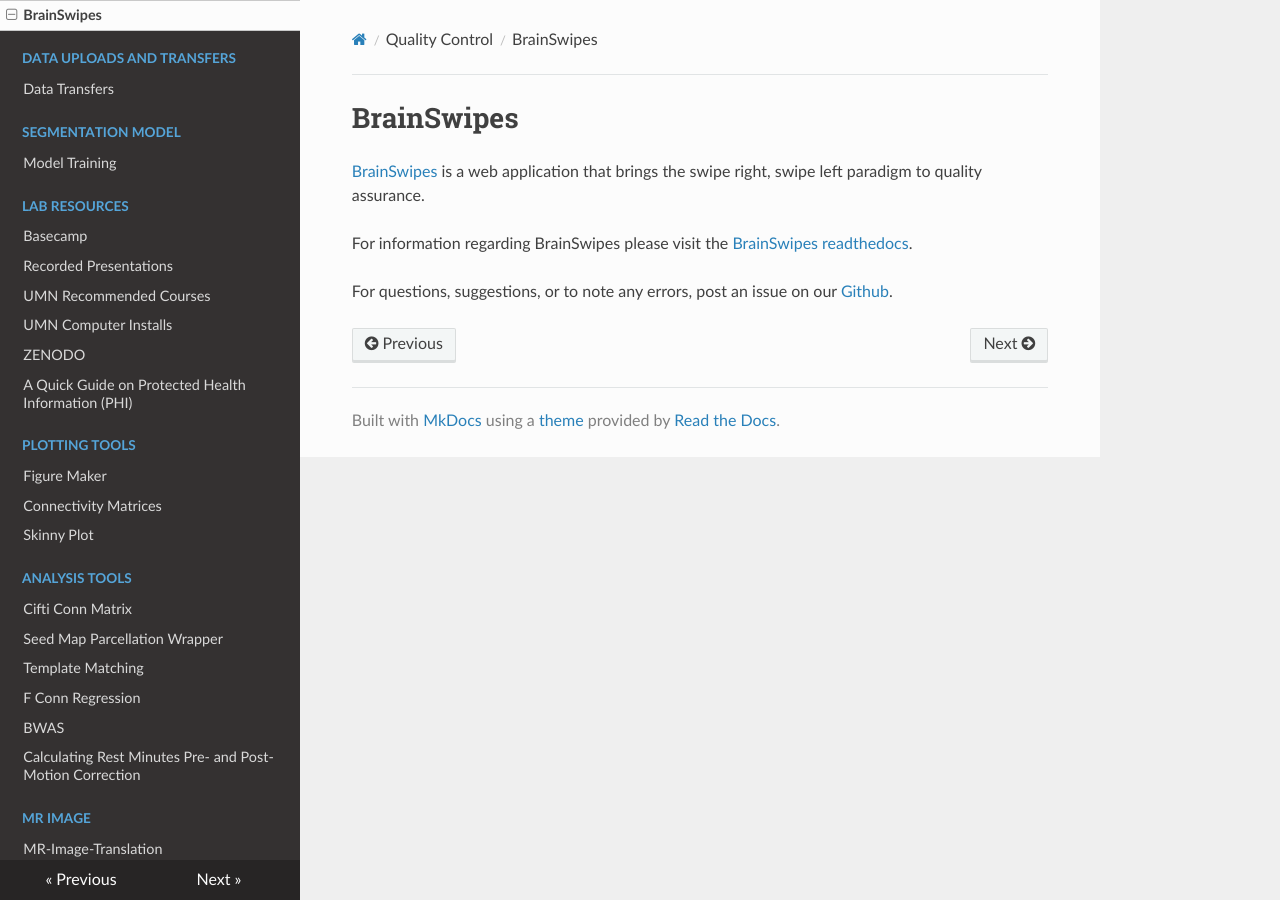
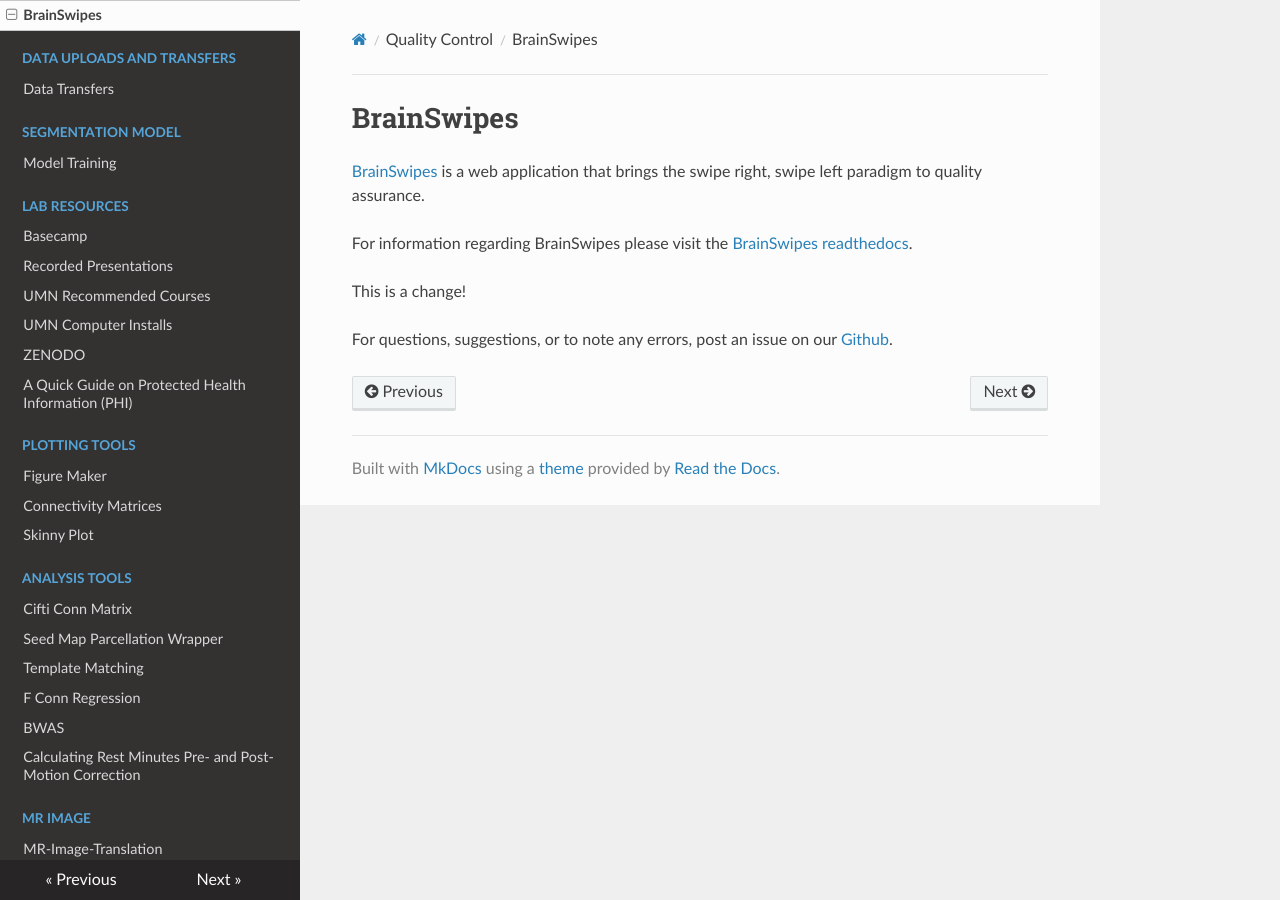
Before and after one commit to DCAN-Labs/cdni-brain, an MkDocs documentation site: the page built from docs/brainswipes.md, in a window 1280 px wide. Built offline with MkDocs 1.6.1, drawn with Linux system fonts in a browser that asks for light colours; nearby versions of some CDN libraries.

Commit message:
this is a test

```diff
--- a/docs/brainswipes.md
+++ b/docs/brainswipes.md
@@ -3,4 +3,6 @@
 
 For information regarding BrainSwipes please visit the [BrainSwipes readthedocs](https://brainswipes.readthedocs.io/).
 
+This is a change!
+
 For questions, suggestions, or to note any errors, post an issue on our [Github](https://github.com/DCAN-Labs/cdni-brain/issues).
```
